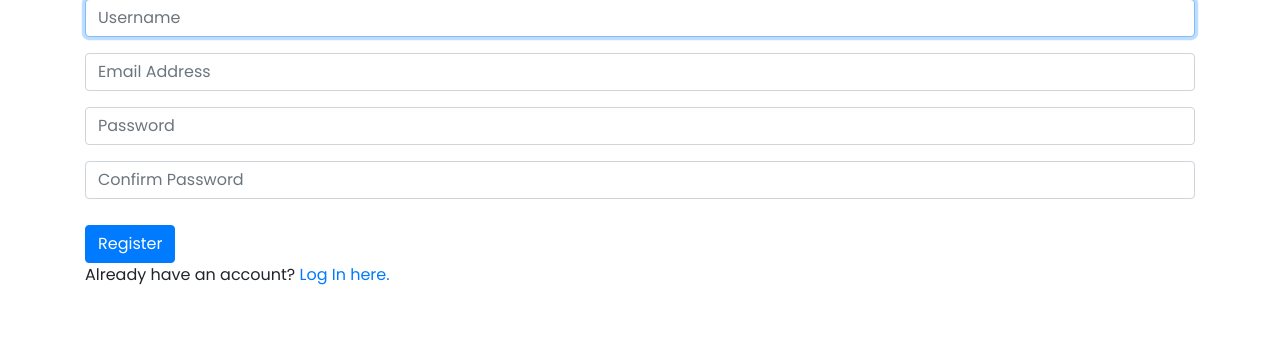
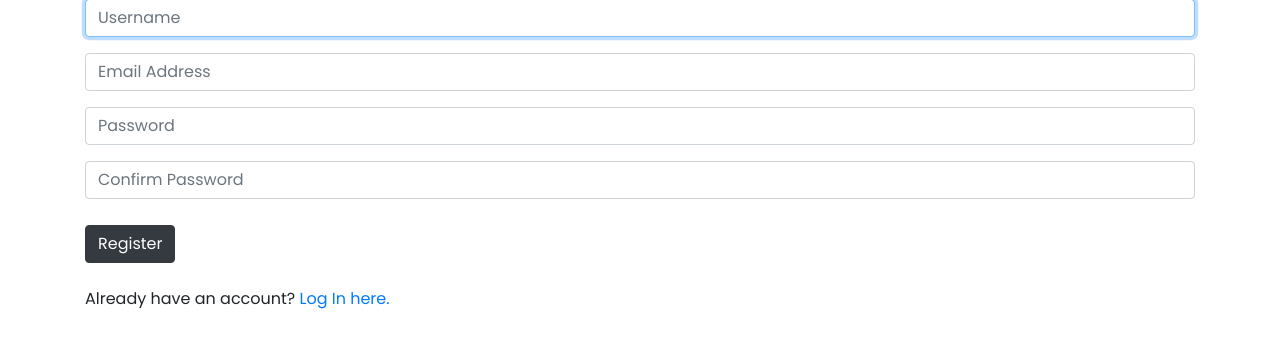
Before and after one commit to sophiapobre/Habitually-App, a Django app: template habitually/templates/habitually/register.html in a window 1280 px wide. Shown: the part 136-484 px from the top of the page. Run offline with Django 3.2, Linux system fonts and the light colour scheme; the template is opened without the code that fills it, so the values that code supplies are empty; some libraries are stand-ins or nearby versions.

Commit message:
Changed colors of login and register buttons

```diff
--- a/habitually/templates/habitually/login.html
+++ b/habitually/templates/habitually/login.html
@@ -17,8 +17,8 @@
             <div class="form-group">
                 <input class="form-control" type="password" name="password" placeholder="Password" required>
             </div>
-            <input class="btn btn-primary" type="submit" value="Login">
-        </form>
+            <input class="btn btn-dark" type="submit" value="Login">
+        </form><br>
 
         Don't have an account? <a href="{% url 'register' %}">Register here.</a>
     </div>
--- a/habitually/templates/habitually/register.html
+++ b/habitually/templates/habitually/register.html
@@ -23,8 +23,8 @@
             <div class="form-group">
                 <input class="form-control" type="password" name="confirmation" placeholder="Confirm Password" required>
             </div>
-            <input class="btn btn-primary" type="submit" value="Register">
-        </form>
+            <input class="btn btn-dark" type="submit" value="Register">
+        </form><br>
 
         Already have an account? <a href="{% url 'login' %}">Log In here.</a>
     </div>
```
